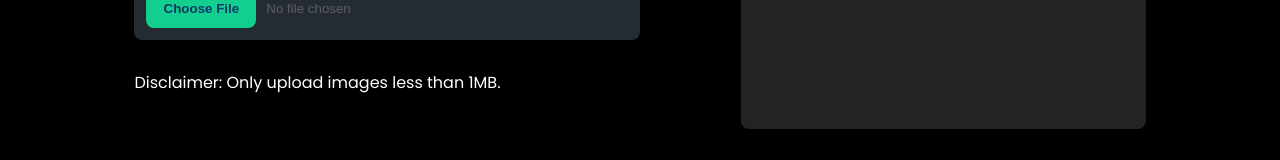
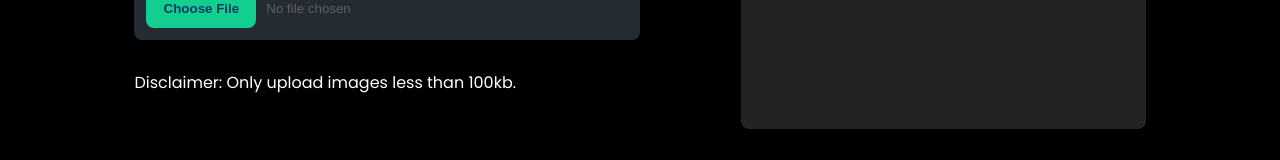
Before and after one commit to FonzyLima/Style-Transfer-Web-Application, a React (Create React App) app in the folder frontend/: page /Input in a window 1280 px wide. Shown: the part 606-766 px from the top of the page. Built offline with nearby package versions, Linux system fonts and the light colour scheme.

Commit message:
Update InputPage.js

```diff
--- a/frontend/src/pages/InputPage.js
+++ b/frontend/src/pages/InputPage.js
@@ -109,7 +109,7 @@ function InputPage() {
                 <div className='title'>Step 2</div>
                 <div className='action'>Choose a style</div>
                 <input type="file" accept="image/*" name="style" onChange={handleStyleChange}/>
-                <div className='disc'>Disclaimer: Only upload images less than 1MB. </div>
+                <div className='disc'>Disclaimer: Only upload images less than 100kb. </div>
                 {/* <div className='row'>
                   <label className="radio-img">
                     <input type="radio" name="style" value="style1" onClick={(event) => handleClick(event, 'style1')}/>
```
